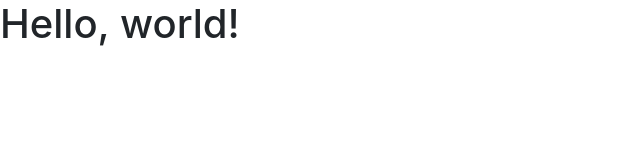
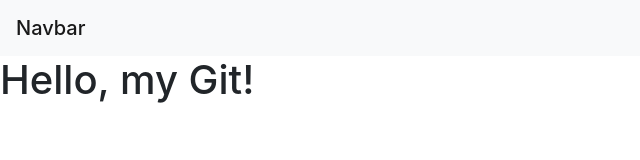
Before and after one commit to LarryFan2018/edxwebDemo, a plain HTML site: page index.html in a window 1280 px wide. Shown: the whole page, without its empty margins (0-640 px from the left). Drawn offline with nearby package versions, Linux system fonts and the light colour scheme.

Commit message:
Update index.html

```diff
--- a/index.html
+++ b/index.html
@@ -11,7 +11,10 @@
     <title>Hello, Github!</title>
   </head>
   <body>
-    <h1>Hello, world!</h1>
+    <nav class="navbar navbar-light bg-light">
+      <span class="navbar-brand mb-0 h1">Navbar</span>
+     </nav>
+    <h1>Hello, my Git!</h1>
 
     <!-- Optional JavaScript -->
     <!-- jQuery first, then Popper.js, then Bootstrap JS -->
```
